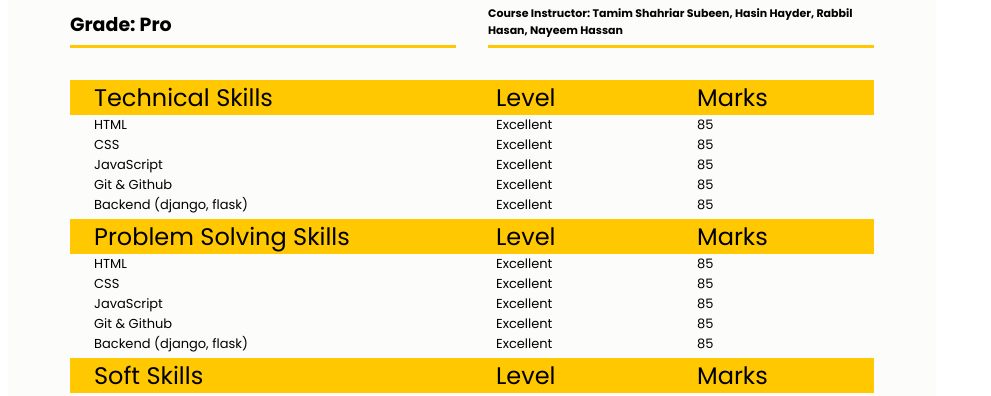
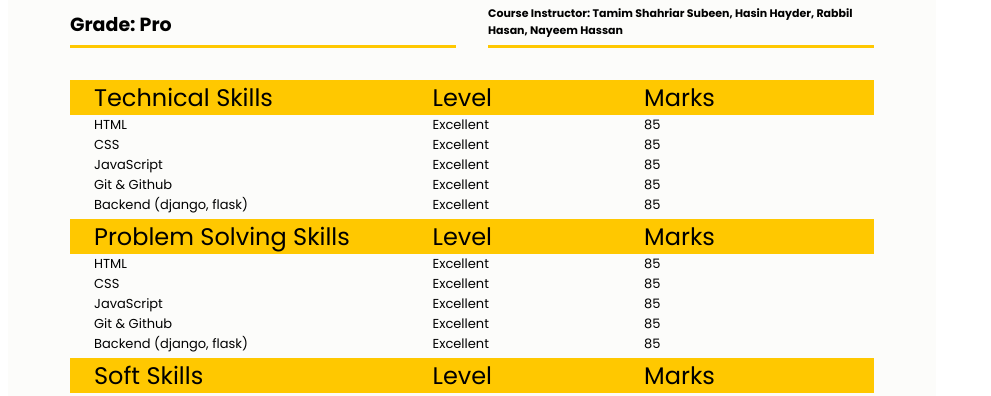
Before and after one commit to iammeskat/ostad-invoice-template, a plain HTML site: page report-card.html in a window 1280 px wide. Shown: the part 357-753 px from the top of the page, without its empty margins (0-991 px from the left). Drawn offline with Linux system fonts and the light colour scheme.

Commit message:
fix: gaping issue

```diff
--- a/report-card.html
+++ b/report-card.html
@@ -199,9 +199,9 @@
 				<table style="width: 100%; margin-top: 32px">
 					<thead>
 						<tr style="background: #ffc800">
-							<th style="width: 50%">Technical Skills</th>
+							<th style="width: 40%">Technical Skills</th>
 							<th style="width: 25%">Level</th>
-							<th style="width: 25%">Marks</th>
+							<th style="width: 30%">Marks</th>
 						</tr>
 					</thead>
 					<tbody>
@@ -238,9 +238,9 @@
 				<table style="width: 100%; margin-top: 4px">
 					<thead>
 						<tr style="background: #ffc800">
-							<th style="width: 50%">Problem Solving Skills</th>
+							<th style="width: 40%">Problem Solving Skills</th>
 							<th style="width: 25%">Level</th>
-							<th style="width: 25%">Marks</th>
+							<th style="width: 30%">Marks</th>
 						</tr>
 					</thead>
 					<tbody>
@@ -277,9 +277,9 @@
 				<table style="width: 100%; margin-top: 4px">
 					<thead>
 						<tr style="background: #ffc800">
-							<th style="width: 50%">Soft Skills</th>
+							<th style="width: 40%">Soft Skills</th>
 							<th style="width: 25%">Level</th>
-							<th style="width: 25%">Marks</th>
+							<th style="width: 30%">Marks</th>
 						</tr>
 					</thead>
 					<tbody>
```
